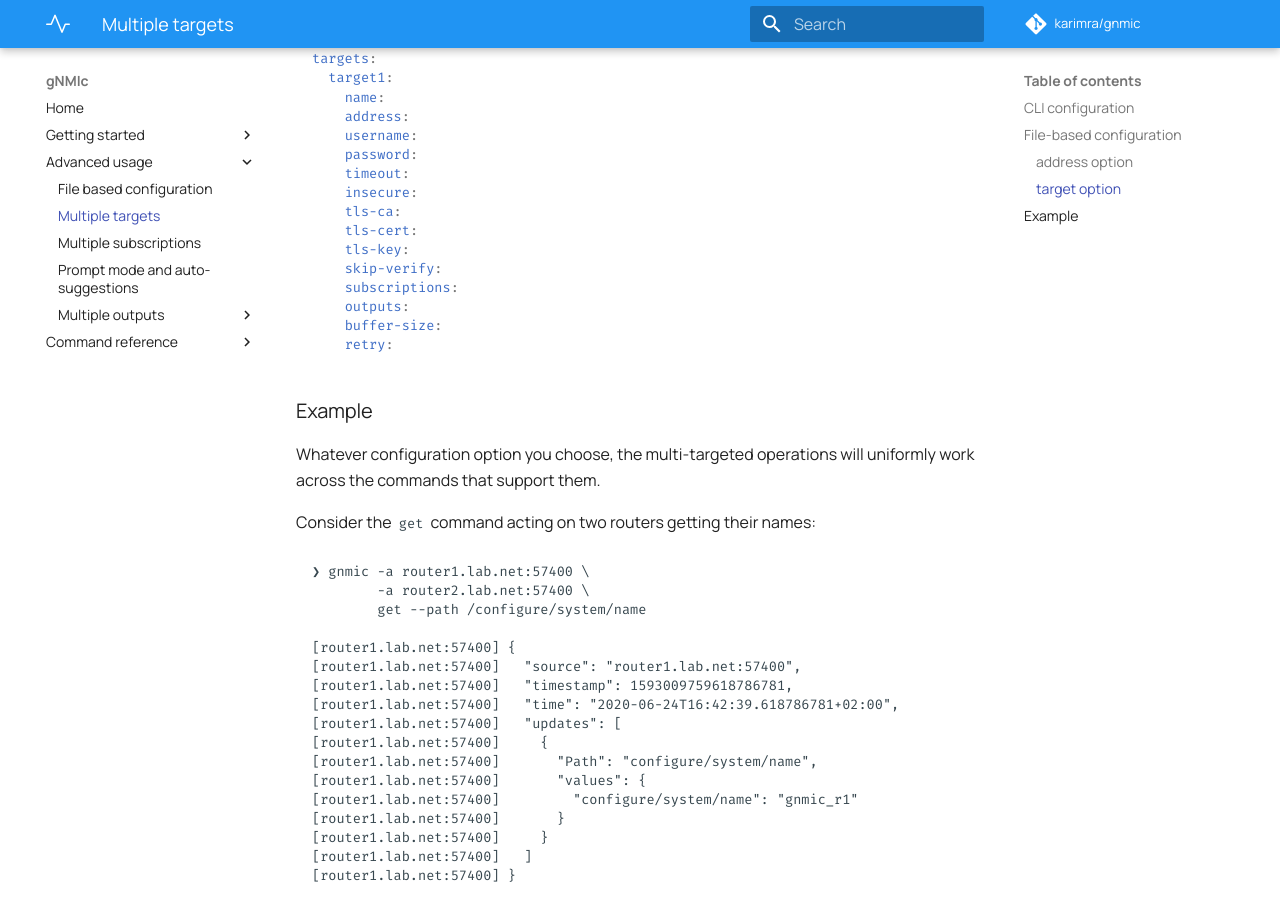
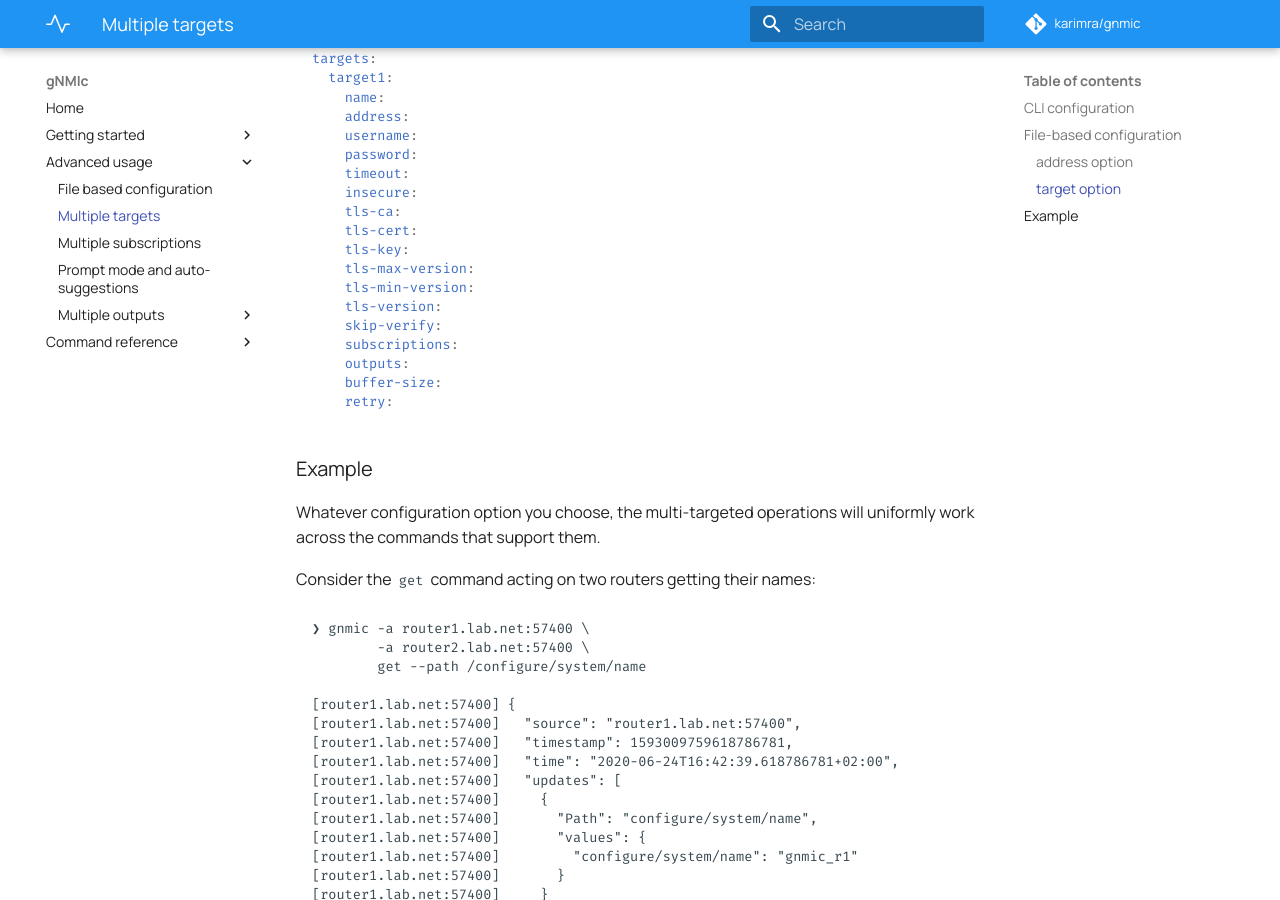
Before and after one commit to karimra/gnmic, an MkDocs documentation site: the page built from docs/advanced/multi_target.md, in a window 1280 px wide and 900 px high, scrolled down 1536 px. Built offline with MkDocs 1.6.1 and Material for MkDocs 9.7.7, drawn with Linux system fonts in a browser that asks for light colours; comment, search, counter and statistics services are not loaded; some of the changed lines change nothing that is shown.

Commit message:
add new fields to target config docs

```diff
--- a/docs/advanced/multi_target.md
+++ b/docs/advanced/multi_target.md
@@ -59,6 +59,9 @@ targets:
     tls-ca:
     tls-cert:
     tls-key:
+    tls-max-version:
+    tls-min-version:
+    tls-version:
     skip-verify:
     subscriptions:
     outputs:
```
